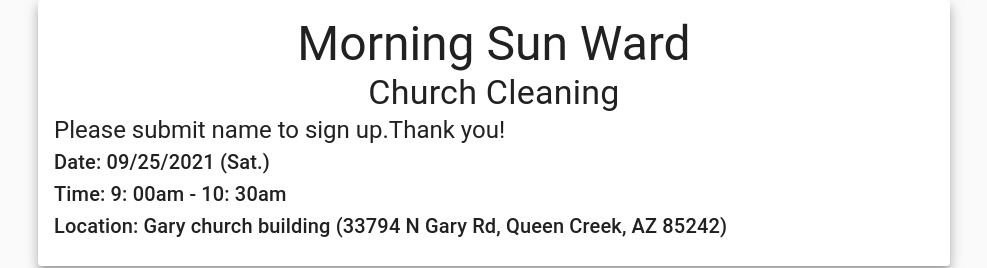
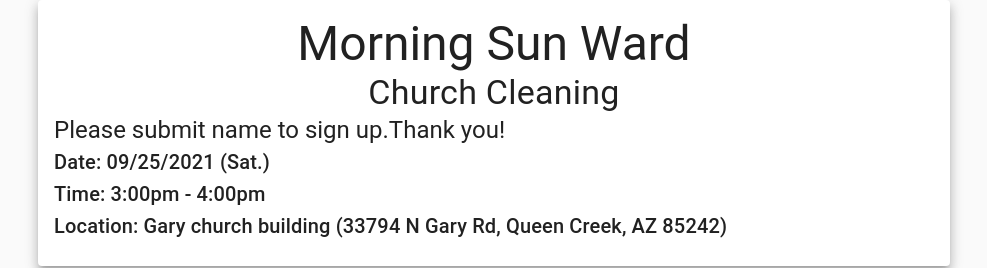
Before and after one commit to JApeterson/WardSiteFrontEnd, a React (Create React App) app: page / in a window 1280 px wide. Shown: the top 268 px of the page, without its empty margins (146-1133 px from the left). Built offline with nearby package versions, Linux system fonts and the light colour scheme; no server answers.

Commit message:
changing time

```diff
--- a/src/App.js
+++ b/src/App.js
@@ -75,7 +75,7 @@ function App() {
                   Date: 09/25/2021 (Sat.)
                 </Typography>
                 <Typography variant="h6" component="h2">
-                  Time: 9: 00am - 10: 30am
+                  Time: 3:00pm - 4:00pm
                 </Typography>
                 <Typography variant="h6" component="h2">
                   Location: Gary church building (33794 N Gary Rd, Queen Creek, AZ 85242)
```
